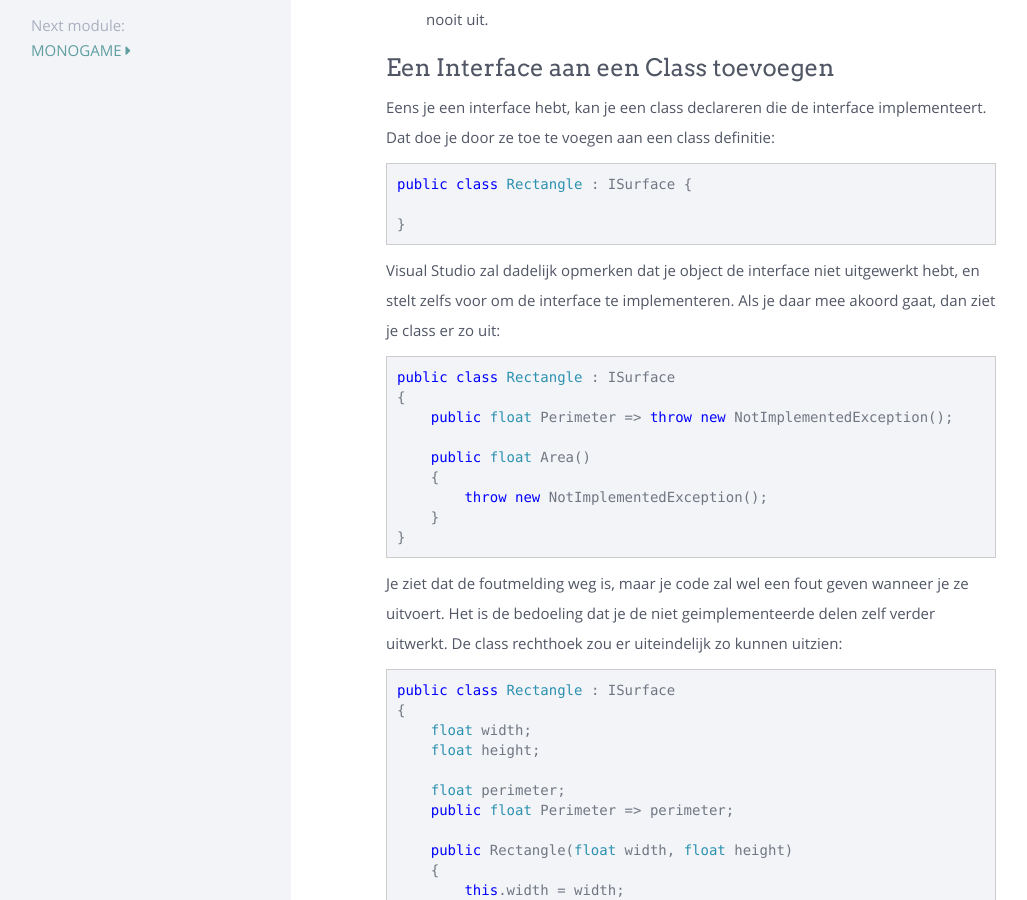
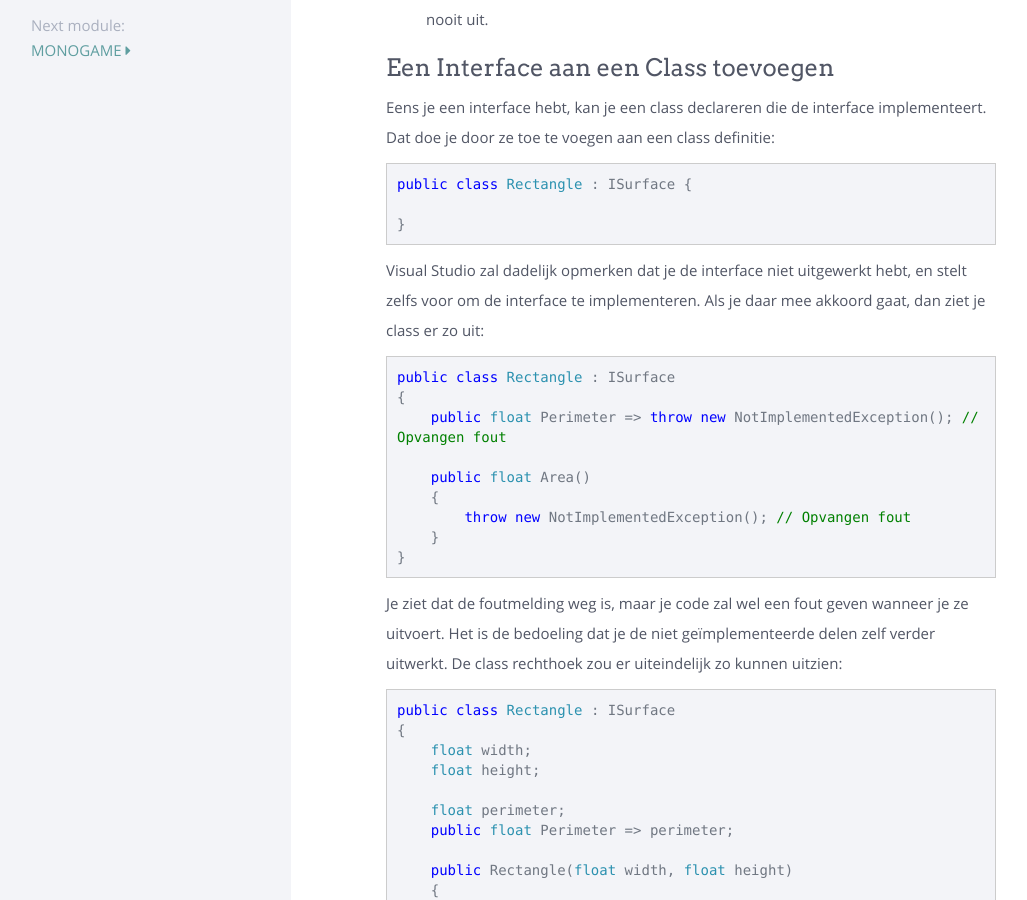
Before and after one commit to sma-it/sma-it.github.io, a Jekyll site: the page built from modules/advanced/_posts/2000-04-01-Interfaces.md, in a window 1280 px wide and 900 px high, scrolled down 838 px. Shown: the whole window, without its empty margins (29-1056 px from the left). Built offline with Jekyll 4.4.1, drawn with Linux system fonts in a browser that asks for light colours; nearby versions of some CDN libraries; some of the changed text lies outside the part shown.

Commit message:
Corrected typo's

````diff
--- a/modules/advanced/_posts/2000-04-01-Interfaces.md
+++ b/modules/advanced/_posts/2000-04-01-Interfaces.md
@@ -30,21 +30,21 @@
 
 }
 ```
-Visual Studio zal dadelijk opmerken dat je object de interface niet uitgewerkt hebt, en stelt zelfs voor om de interface te implementeren. Als je daar mee akoord gaat, dan ziet je class er zo uit:
+Visual Studio zal dadelijk opmerken dat je de interface niet uitgewerkt hebt, en stelt zelfs voor om de interface te implementeren. Als je daar mee akkoord gaat, dan ziet je class er zo uit:
 
 ```csharp
 public class Rectangle : ISurface
 {
-    public float Perimeter => throw new NotImplementedException();
+    public float Perimeter => throw new NotImplementedException(); // Opvangen fout
 
     public float Area()
     {
-        throw new NotImplementedException();
+        throw new NotImplementedException(); // Opvangen fout
     }
 }
 ```
 
-Je ziet dat de foutmelding weg is, maar je code zal wel een fout geven wanneer je ze uitvoert. Het is de bedoeling dat je de niet geimplementeerde delen zelf verder uitwerkt. De class rechthoek zou er uiteindelijk zo kunnen uitzien:
+Je ziet dat de foutmelding weg is, maar je code zal wel een fout geven wanneer je ze uitvoert. Het is de bedoeling dat je de niet geïmplementeerde delen zelf verder uitwerkt. De class rechthoek zou er uiteindelijk zo kunnen uitzien:
 
 ```csharp
 public class Rectangle : ISurface
````
Also changed, not shown: other parts of modules/advanced/_posts/2000-04-01-Interfaces.md (+4 -4 lines).
